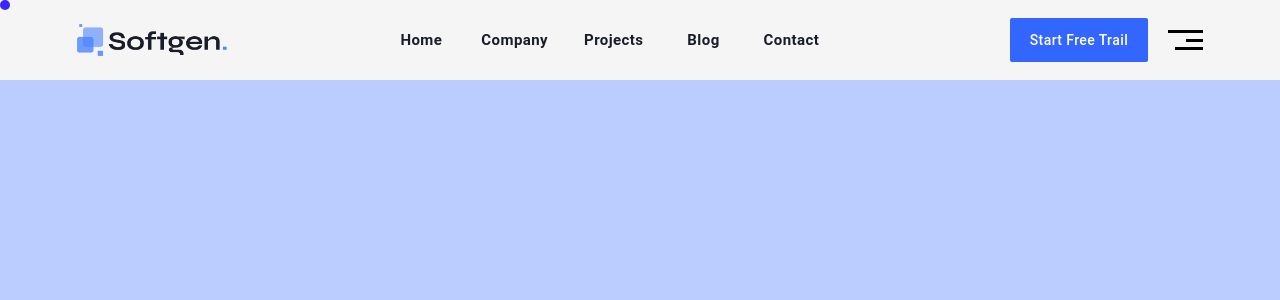
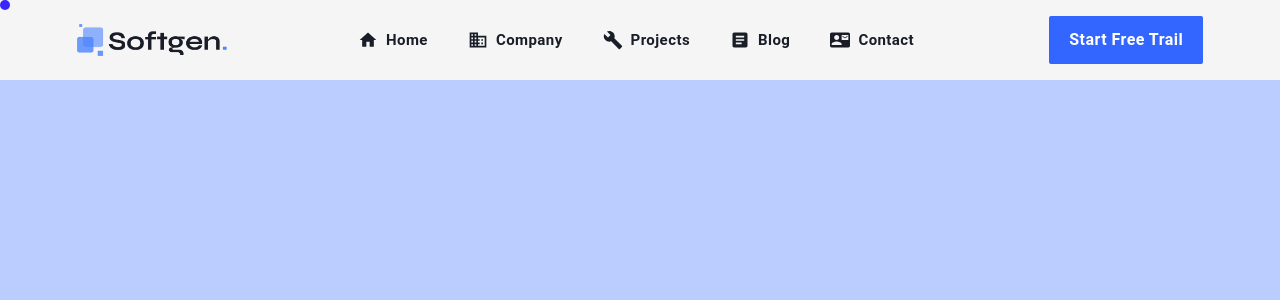
Before and after one commit to adityasingh1105/potfolio, a React (Create React App) app: page / in a window 1280 px wide. Shown: the top 300 px of the page. Built offline with nearby package versions, Linux system fonts and the light colour scheme.

Commit message:
Working on navbar

```diff
--- a/src/Navbar/HamburgerIcon.css
+++ b/src/Navbar/HamburgerIcon.css
@@ -1,5 +1,5 @@
 .hamburger {
-    display: flex;
+    display: none;
     width: 35px;
     height: 20px;
     flex-direction: column;
--- a/src/Navbar/Navbar.js
+++ b/src/Navbar/Navbar.js
@@ -1,7 +1,13 @@
-import { Box, Button, styled } from "@mui/material";
+import { Box, Button, Drawer, IconButton, styled } from "@mui/material";
 import React, { useState } from "react";
 import { Images } from "../ConstantData";
 import { textValue } from "../ConstantText";
+import HomeIcon from "@mui/icons-material/Home";
+import BusinessIcon from "@mui/icons-material/Business";
+import BuildIcon from "@mui/icons-material/Build";
+import ArticleIcon from "@mui/icons-material/Article";
+import ContactMailIcon from "@mui/icons-material/ContactMail";
+import MenuIcon from "@mui/icons-material/Menu";
 import "./HamburgerIcon.css";
 
 export default function Navbar() {
@@ -20,20 +26,51 @@ export default function Navbar() {
       </Box>
     );
   };
+
   return (
     <StyledMainBox>
       <img src={Images.logoImg} className="logoImage" alt={textValue.logoAlt} />
       <Box className="navButtonsContainer">
-        <Button className="navBarBtn">Home</Button>
-        <Button className="navBarBtn">Company</Button>
-        <Button className="navBarBtn">Projects</Button>
-        <Button className="navBarBtn">Blog</Button>
-        <Button className="navBarBtn">Contact</Button>
+        <StyledNavButton startIcon={<HomeIcon />}>Home</StyledNavButton>
+        <StyledNavButton startIcon={<BusinessIcon />}>Company</StyledNavButton>
+        <StyledNavButton startIcon={<BuildIcon />}>Projects</StyledNavButton>
+        <StyledNavButton startIcon={<ArticleIcon />}>Blog</StyledNavButton>
+        <StyledNavButton startIcon={<ContactMailIcon />}>
+          Contact
+        </StyledNavButton>
       </Box>
       <Box className="startFreeContainer">
         <Button className="startFreeButton">{textValue.startFreeButton}</Button>
         {HamburgerIcon()}
       </Box>
+      <Drawer anchor="right" open={drawer} onClose={toggleDrawer}>
+        <StyledDrawerBox>
+          <StyledDrawerButton startIcon={<HomeIcon />} onClick={toggleDrawer}>
+            Home
+          </StyledDrawerButton>
+          <StyledDrawerButton
+            startIcon={<BusinessIcon />}
+            onClick={toggleDrawer}
+          >
+            Company
+          </StyledDrawerButton>
+          <StyledDrawerButton startIcon={<BuildIcon />} onClick={toggleDrawer}>
+            Projects
+          </StyledDrawerButton>
+          <StyledDrawerButton
+            startIcon={<ArticleIcon />}
+            onClick={toggleDrawer}
+          >
+            Blog
+          </StyledDrawerButton>
+          <StyledDrawerButton
+            startIcon={<ContactMailIcon />}
+            onClick={toggleDrawer}
+          >
+            Contact
+          </StyledDrawerButton>
+        </StyledDrawerBox>
+      </Drawer>
     </StyledMainBox>
   );
 }
@@ -47,31 +84,26 @@ const StyledMainBox = styled(Box)({
   justifyContent: "space-between",
   "& .logoImage": {
     width: "150px",
+    "@media screen and (max-width: 400px)": {
+      width: "120px",
+    },
+    "@media screen and (max-width: 300px)": {
+      width: "100px",
+    },
   },
   "& .navButtonsContainer": {
     display: "flex",
+    gap: "20px",
     "@media screen and (max-width: 960px)": {
       display: "none",
     },
-  },
-  "& .navBarBtn": {
-    textTransform: "unset",
-    color: "#191d28",
-    fontSize: "15px",
-    fontWeight: 700,
-    "&:hover": {
-      color: "#4b83ff",
-    },
-    "&.MuiButton-root:hover": {
-      background: "transparent",
-    },
-    marginRight: "20px",
   },
   "& .startFreeContainer": {
     display: "flex",
     alignItems: "center",
     gap: "20px",
     cursor: "pointer",
+    flexShrink: 0,
   },
   "& .startFreeButton": {
     backgroundColor: "#3366FF",
@@ -86,5 +118,77 @@ const StyledMainBox = styled(Box)({
       boxShadow: "0 10px 20px 0 rgba(51, 102, 255, 0.4)",
       transform: "translateY(-1px)",
     },
+
+    transition: "background-color 0.3s ease",
+    fontSize: "16px",
+    fontWeight: 700,
+    "&:hover": {
+      backgroundColor: "#294d99",
+      boxShadow: "0 10px 20px 0 rgba(51, 102, 255, 0.4)",
+      transform: "translateY(-1px)",
+    },
+    "@media screen and (max-width: 600px)": {
+      padding: "10px 20px",
+      fontSize: "14px",
+    },
+    "@media screen and (max-width: 500px)": {
+      padding: "8px 15px",
+      fontSize: "12px",
+    },
   },
 });
+
+const StyledDrawerBox = styled(Box)({
+  padding: "20px",
+  width: "250px",
+  display: "flex",
+  flexDirection: "column",
+  backgroundColor: "#ffffff",
+  height: "100%",
+  "& .navBarBtn": {
+    textTransform: "unset",
+    color: "#191d28",
+    fontSize: "18px",
+    fontWeight: 700,
+    marginBottom: "10px",
+    "&:hover": {
+      color: "#4b83ff",
+      background: "transparent",
+    },
+  },
+});
+
+const StyledDrawerButton = styled(Button)({
+  justifyContent: "flex-start",
+  textTransform: "none",
+  color: "#191d28",
+  fontSize: "18px",
+  fontWeight: 700,
+  marginBottom: "10px",
+  padding: "10px 20px",
+  borderRadius: "8px",
+  transition: "background-color 0.3s ease",
+  "&:hover": {
+    backgroundColor: "#f0f0f0",
+    color: "#4b83ff",
+  },
+});
+
+const StyledNavButton = styled(Button)({
+  textTransform: "none",
+  color: "#191d28",
+  fontSize: "15px",
+  fontWeight: 700,
+  padding: "6px 12px",
+  borderRadius: "4px",
+  transition: "background-color 0.3s ease, color 0.3s ease",
+  display: "flex",
+  alignItems: "center",
+  "& .MuiButton-startIcon": {
+    marginRight: "8px",
+  },
+  "&:hover": {
+    backgroundColor: "#e0e0e0",
+    color: "#4b83ff",
+  },
+});
```
